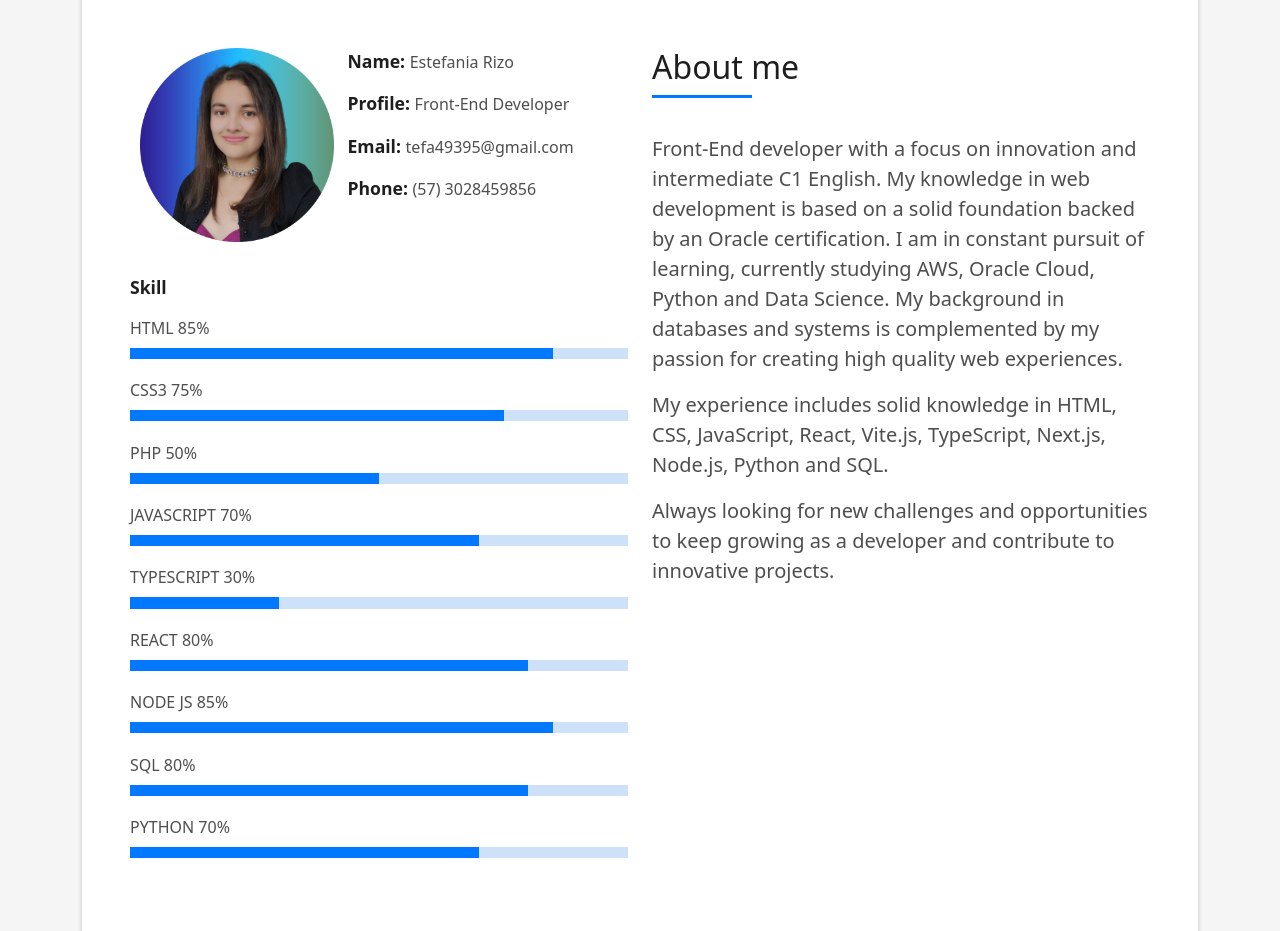
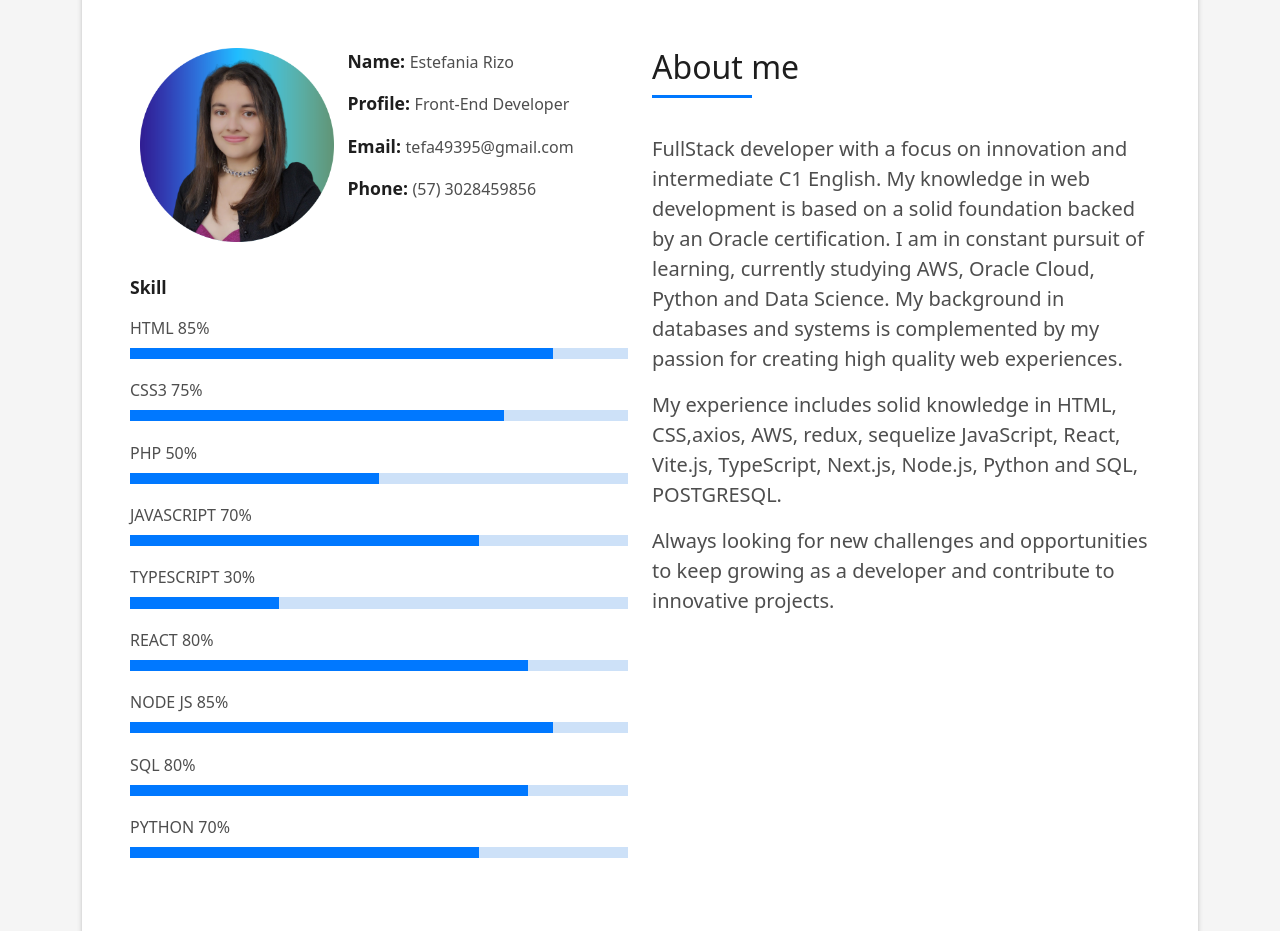
Before and after one commit to estefaniarizzo/myPortfolio, a plain HTML site: page index.html in a window 1280 px wide. Shown: the part 880-1811 px from the top of the page. Drawn offline with Linux system fonts and the light colour scheme.

Commit message:
nuevos datos

```diff
--- a/index.html
+++ b/index.html
@@ -149,13 +149,13 @@
                     </div>
                     <p class="lead">
 
-                      Front-End developer with a focus on innovation and intermediate C1 English. My knowledge in web development is based on a solid foundation backed by an Oracle certification. I am in constant pursuit of learning, currently studying AWS, Oracle Cloud, Python and Data Science.
+                      FullStack developer with a focus on innovation and intermediate C1 English. My knowledge in web development is based on a solid foundation backed by an Oracle certification. I am in constant pursuit of learning, currently studying AWS, Oracle Cloud, Python and Data Science.
 My background in databases and systems is complemented by my passion for creating high quality web experiences.
 
                     </p>
                     <p class="lead">
-                      My experience includes solid knowledge in HTML, CSS,
-                      JavaScript, React, Vite.js, TypeScript, Next.js, Node.js, Python and SQL.
+                      My experience includes solid knowledge in HTML, CSS,axios, AWS, redux, sequelize
+                      JavaScript, React, Vite.js, TypeScript, Next.js, Node.js, Python and SQL, POSTGRESQL.
                     </p>
                     <p class="lead">
                       Always looking for new challenges and opportunities to keep growing
```
